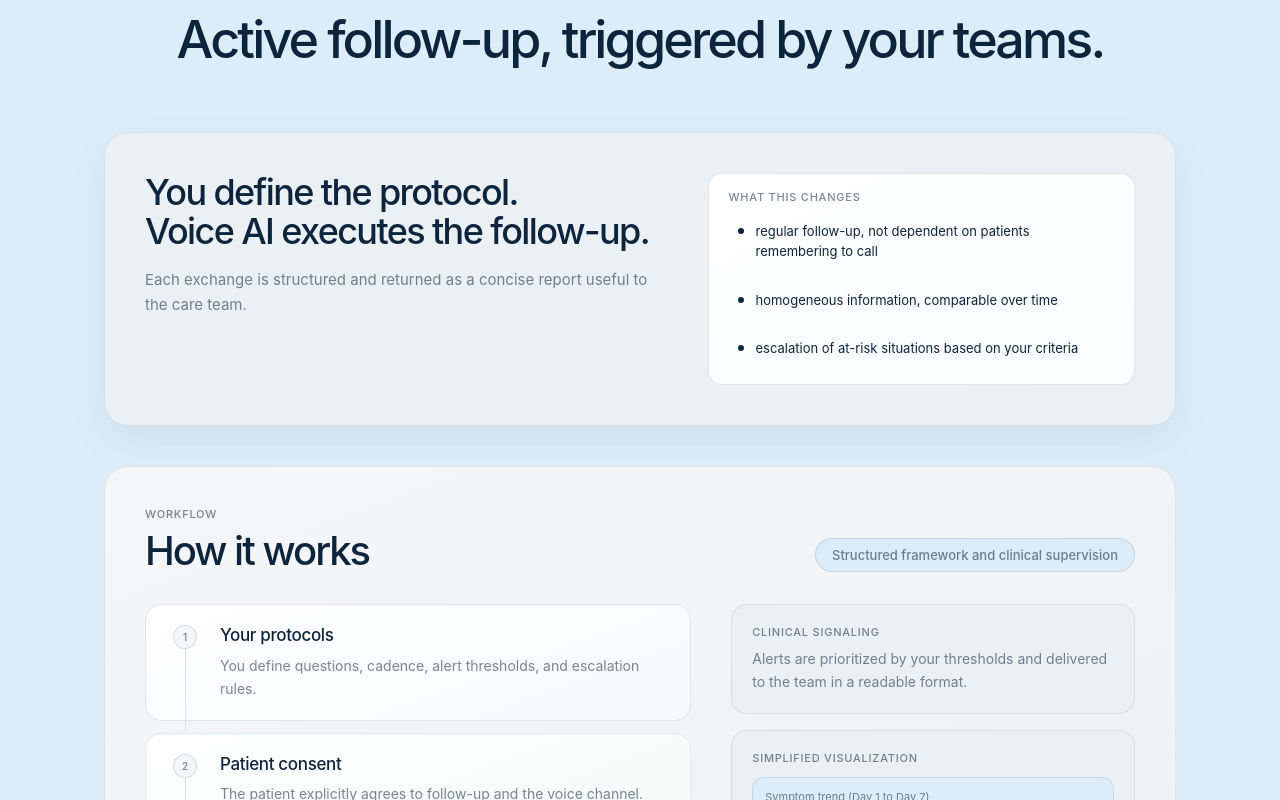
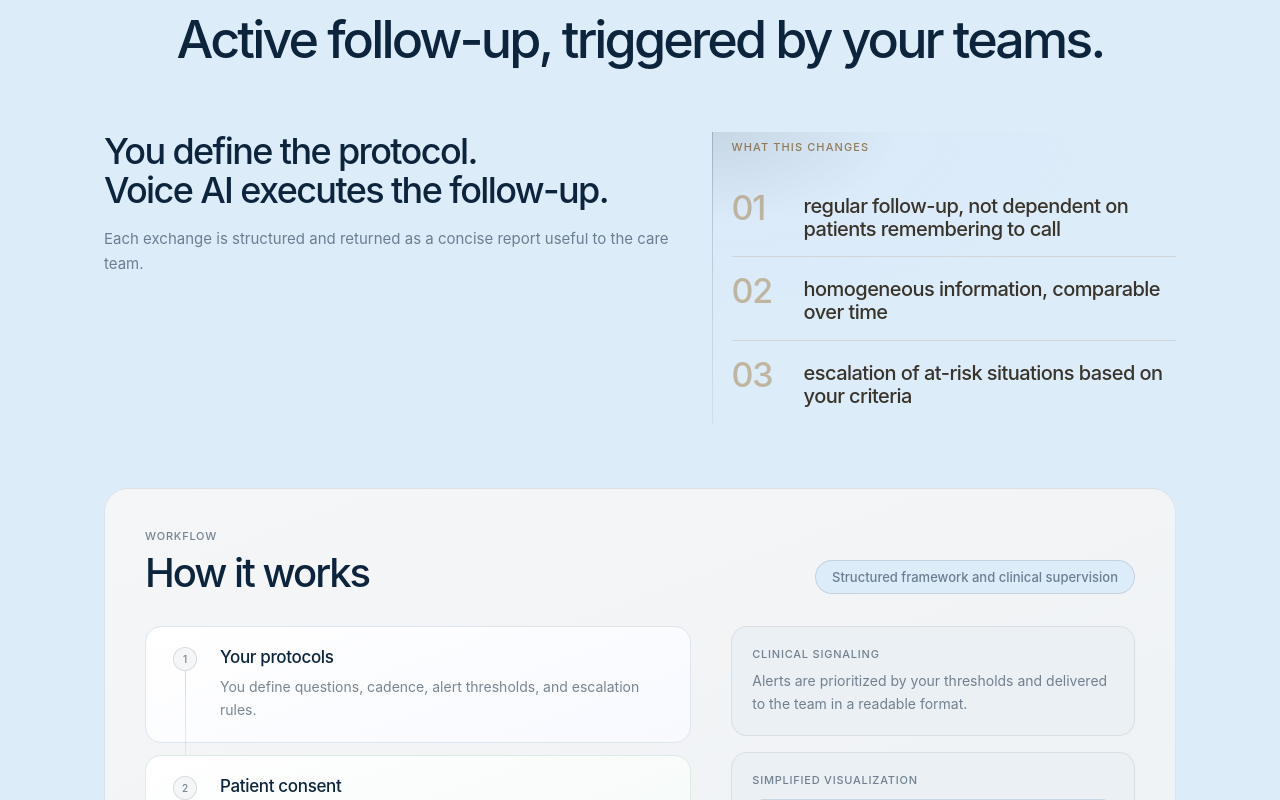
Before and after one commit to pclinkr/doctinum_site, a Next.js app: page /en in a window 1280 px wide. Shown: the part 2200-3000 px from the top of the page. Built offline with nearby package versions, Linux system fonts and the light colour scheme; no server answers.

Commit message:
Update parallax image and horisontal for cta

```diff
--- a/src/components/sections/FinalCtaSection.jsx
+++ b/src/components/sections/FinalCtaSection.jsx
@@ -25,14 +25,16 @@ export default function FinalCtaSection({ onNavigate, subtitle, className = '',
         <div className="relative flex items-center justify-center overflow-hidden bg-[var(--surface2)] max-[1199px]:hidden">
           <MediaContainer
             type="image"
-            src="/assets/images/cta_desktop_image.png"
+            src="/assets/images/cta_desktop_image_2.png"
             alt="Call to action"
             enableParallax={true}
             enableZoomOut={true}
             className="cta-parallax"
+            parallaxStartPosition="bottom"
+            initialImageOffset={100}
           />
           {/* Overlay pour lisibilité */}
-          <div className="absolute inset-0 bg-[linear-gradient(180deg,rgba(255,255,255,0.1)_0%,rgba(255,255,255,0.3)_100%)]" />
+          {/* <div className="absolute inset-0 bg-[linear-gradient(180deg,rgba(255,255,255,0.1)_0%,rgba(255,255,255,0.3)_100%)]" /> */}
           {/* <div className="relative h-[380px] w-[200px] translate-y-5 rotate-[8deg] overflow-hidden rounded-[28px] bg-[#1a1a2a] shadow-[0_20px_60px_var(--ink-30)]">
             <div className="h-full w-full" style={{ background: 'var(--gradient-accent-warm)' }} />
             <div className="absolute left-6 top-3 h-[6px] w-[60px] rounded-[3px] bg-[var(--ink-50)]" />
--- a/src/components/sections/page-sections/HomeOurSolutionSection.jsx
+++ b/src/components/sections/page-sections/HomeOurSolutionSection.jsx
@@ -22,7 +22,7 @@ export default function HomeOurSolutionSection() {
         </h2>
       </div>
 
-      <div className="rev mb-8 grid gap-6 rounded-[24px] border border-[var(--border)] bg-[var(--surface)] p-8 shadow-[0_16px_42px_var(--ink-06)] max-[809px]:p-6">
+      <div className="rev mb-10">
         <div className="grid grid-cols-[1.1fr_.9fr] gap-8 max-[980px]:grid-cols-1">
           <div className="flex flex-col gap-4">
             <h3 className="text-[clamp(24px,3.2vw,36px)] font-[var(--w500)] leading-[1.08] tracking-[-0.045em] text-[var(--color-primary)]">
@@ -34,13 +34,19 @@ export default function HomeOurSolutionSection() {
             </p>
           </div>
 
-          <div className="rounded-[14px] border border-[var(--ink-10)] bg-[linear-gradient(150deg,#fff_0%,#fafcfe_100%)] px-5 py-4">
-            <p className="mb-2 text-[11px] font-[var(--w500)] uppercase tracking-[0.07em] text-[var(--muted)]">{t('sections.homeOurSolution.impactTitle')}</p>
-            <div className="flex flex-col gap-[10px]">
+          <div className="relative pt-2 pl-5 max-[980px]:pl-0">
+            <div className="pointer-events-none absolute inset-0" style={{ background: 'var(--gradient-impact-warm-halo)' }} />
+            <div className="pointer-events-none absolute left-0 top-0 h-full w-px max-[980px]:hidden" style={{ background: 'var(--gradient-impact-warm-divider)' }} />
+            <p className="relative mb-5 text-[11px] font-[var(--w500)] uppercase tracking-[0.1em] text-[rgba(126,93,45,0.78)]">{t('sections.homeOurSolution.impactTitle')}</p>
+            <div className="flex flex-col">
               {impactItems.map((itemText, index) => (
-                <div key={itemText} className={`rev flex items-start gap-3 rounded-[10px] border border-transparent px-2 py-2 hover:border-[var(--ink-08)] ${index === 0 ? 'd1' : index === 1 ? 'd2' : 'd3'}`.trim()}>
-                  <span className="mt-[7px] h-[6px] w-[6px] shrink-0 rounded-full bg-[var(--action-primary-bg)]" />
-                  <p className="text-[13px] leading-[1.58] text-[var(--color-primary)]">{itemText}</p>
+                <div key={itemText} className={`rev relative grid grid-cols-[60px_1fr] items-start gap-3 py-4 ${index < impactItems.length - 1 ? 'border-b border-[rgba(164,126,70,0.2)]' : ''} ${index === 0 ? 'd1' : index === 1 ? 'd2' : 'd3'}`.trim()}>
+                  <span className="pt-[1px] text-[34px] font-[var(--w500)] leading-none tracking-[-0.04em] text-[rgba(164,126,70,0.5)]">
+                    0{index + 1}
+                  </span>
+                  <p className="max-w-[36ch] pt-[5px] font-[var(--w500)] leading-[1.14] tracking-[-0.028em] text-[rgba(46,39,30,0.94)]">
+                    {itemText}
+                  </p>
                 </div>
               ))}
             </div>
--- a/src/components/ui/MediaContainer.jsx
+++ b/src/components/ui/MediaContainer.jsx
@@ -11,10 +11,14 @@ export default function MediaContainer({
   loop = false,
   playsInline = false,
   enableParallax = false,
-  enableZoomOut = false
+  enableZoomOut = false,
+  parallaxStartOffset = 0, // Point de scroll où l'effet commence (en pixels)
+  parallaxStartPosition = 'center', // Position de départ de l'image: 'top', 'center', 'bottom'
+  initialImageOffset = 0 // Offset initial de l'image pour éviter qu'elle soit coupée (en pixels)
 }) {
   const containerRef = useRef(null);
   const [transform, setTransform] = useState(0);
+  const [objectPosition, setObjectPosition] = useState('center');
 
   useEffect(() => {
     if (!enableParallax || type !== 'image') return;
@@ -28,21 +32,38 @@ export default function MediaContainer({
       const elementHeight = rect.height;
       const windowHeight = window.innerHeight;
 
-      // Calcul du parallax basé sur la position de l'élément
-      const elementCenter = elementTop + elementHeight / 2;
+      // Calcul du point de référence de l'élément selon parallaxStartPosition
+      let elementReference;
+      switch (parallaxStartPosition) {
+        case 'top':
+          elementReference = elementTop;
+          break;
+        case 'bottom':
+          elementReference = elementTop + elementHeight;
+          break;
+        case 'center':
+        default:
+          elementReference = elementTop + elementHeight / 2;
+          break;
+      }
+
+      // Calcul de la distance avec prise en compte du parallaxStartOffset
       const windowCenter = scrollY + windowHeight / 2;
-      const distance = elementCenter - windowCenter;
+      const adjustedScrollY = scrollY + parallaxStartOffset;
+      const adjustedWindowCenter = adjustedScrollY + windowHeight / 2;
+      const distance = elementReference - adjustedWindowCenter;
 
       // Effet de parallax : différent selon la classe
       const isHorizontalParallax = className?.includes('cta-parallax');
-      const parallaxSpeed = isHorizontalParallax ? 0.07 : 0.08; // Plus rapide pour l'effet horizontal
+      const parallaxSpeed = isHorizontalParallax ? 0.06 : 0.06; // Plus rapide pour l'effet horizontal
       const parallaxOffset = distance * parallaxSpeed;
 
       // Direction du parallax : horizontal pour CTA, vertical pour les autres
       let transformValue;
+      let objectPositionValue = 'center';
 
       if (isHorizontalParallax) {
-        const baseScale = 1.15;
+        const baseScale = 1.05;
         let scale = baseScale;
 
         // Zoom out progressif basé sur la distance de scroll
@@ -52,20 +73,27 @@ export default function MediaContainer({
           scale = baseScale - zoomOutFactor;
         }
 
-        transformValue = `translateX(${parallaxOffset}px) scale(${scale})`;
+        // Pour le parallax horizontal, utiliser objectPosition au lieu de transform
+        transformValue = `scale(${scale})`;
+
+        // Calculer l'objectPosition dynamique
+        const totalOffset = parallaxOffset + initialImageOffset;
+        objectPositionValue = `calc(50% + ${totalOffset}px) center`;
       } else {
-        // Parallax vertical : pas de zoom out pour préserver les autres éléments
-        transformValue = `translateY(${parallaxOffset}px) scale(1.15)`;
+        // Parallax vertical : utiliser transform comme avant
+        const totalOffset = parallaxOffset + initialImageOffset;
+        transformValue = `translateY(${totalOffset}px) scale(1.15)`;
       }
 
       setTransform(transformValue);
+      setObjectPosition(objectPositionValue);
     };
 
     window.addEventListener('scroll', handleScroll);
     handleScroll(); // Initial call
 
     return () => window.removeEventListener('scroll', handleScroll);
-  }, [enableParallax, type, className, enableZoomOut]);
+  }, [enableParallax, type, className, enableZoomOut, parallaxStartOffset, parallaxStartPosition, initialImageOffset]);
 
   const renderMedia = () => {
     switch (type) {
@@ -88,17 +116,26 @@ export default function MediaContainer({
         return (
           <div
             ref={containerRef}
-            className={`relative overflow-hidden rounded-[var(--r-md)] shadow-lg ${
-              isHorizontalParallax ? 'h-full w-[120%] -ml-[10%]' : 'h-full w-full'
-            }`}
+            className="relative h-full w-full overflow-hidden shadow-lg"
           >
             <img
               src={src}
               alt={alt}
-              className={`h-full w-full object-cover ${className}`}
+              className={`absolute inset-0 ${className}`}
               style={{
-                transform: enableParallax ? transform : 'scale(1)',
-                willChange: enableParallax ? 'transform' : 'auto'
+                transform: enableParallax ? transform : (initialImageOffset !== 0 && isHorizontalParallax ? `scale(1.05)` : 'scale(1)'),
+                willChange: enableParallax ? 'transform' : 'auto',
+                // Utiliser object-fit: cover avec position absolue
+                objectFit: 'cover',
+                // Position dynamique du fond selon le parallax
+                objectPosition: isHorizontalParallax
+                  ? (enableParallax ? objectPosition : `calc(50% + ${initialImageOffset}px) center`)
+                  : 'center',
+                // Étendre l'image au-delà du conteneur pour le parallax
+                width: isHorizontalParallax ? '100%' : '100%',
+                height: isHorizontalParallax ? '100%' : '100%',
+                left: isHorizontalParallax ? '0' : '0',
+                top: isHorizontalParallax ? '0' : '0'
               }}
             />
             {/* Overlay avec fondu vers le blanc en bas */}
--- a/src/theme/gradients.css
+++ b/src/theme/gradients.css
@@ -74,6 +74,17 @@
     rgb(216, 200, 168),
     rgb(192, 168, 120)
   );
+  --gradient-impact-warm-halo: radial-gradient(
+    120% 90% at 0% 0%,
+    rgba(12, 36, 60, 0.10) 0%,
+    rgba(196, 215, 255, 0.06) 34%,
+    rgba(12, 36, 60, 0) 72%
+  );
+  --gradient-impact-warm-divider: linear-gradient(
+    180deg,
+    rgba(12, 36, 60, 0.22) 0%,
+    rgba(12, 36, 60, 0.06) 100%
+  );
   --gradient-overlay-top: linear-gradient(to top, var(--ink-60), transparent);
   --gradient-problem-surface: linear-gradient(
     145deg,
```
Also changed, not shown: 1 other file (tests, documents, lock files or other folders).
